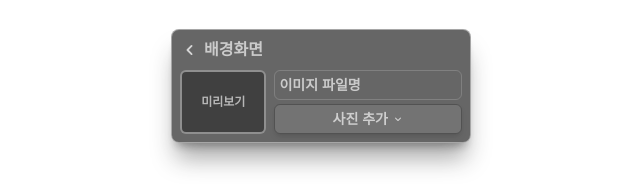
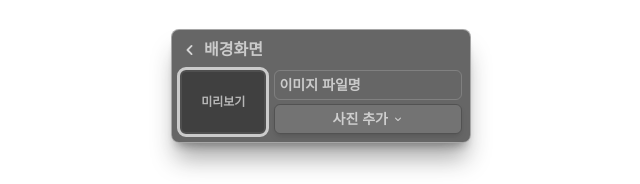
Before and after one commit to River-ans/MyDock, a Next.js app: page /setting/background in a window 1280 px wide. Shown: the part 314-498 px from the top of the page, without its empty margins (319-959 px from the left). Built offline with nearby package versions, Linux system fonts and the light colour scheme.

Commit message:
스타일 개선

```diff
--- a/src/app/setting/background/page.tsx
+++ b/src/app/setting/background/page.tsx
@@ -49,7 +49,12 @@ export default function BackGround() {
       </div>
       <div className='flex gap-2'>
         {/* ❗ 프리뷰 영역에서 Zustand의 bgUrl 사용 */}
-        <div className='h-16 w-32 bg-primary-700 border-2 border-primary-400/80 rounded-md overflow-hidden flex items-center justify-center'>
+        <div
+          className='h-16 w-32 bg-primary-700 border-2 border-primary-400/80
+        outline border-primary-600/90
+        rounded-md
+        overflow-hidden flex items-center justify-center'
+        >
           {bgUrl ? (
             <img
               src={bgUrl}
@@ -71,7 +76,8 @@ export default function BackGround() {
             <button
               type='button'
               onClick={handleUploadClick}
-              className='flex-1 flex-center gap-1 p-1 border border-primary-600 shadow-md bg-primary-500 rounded-md'
+              className='flex-1 flex-center gap-1 p-1 border border-primary-600 shadow-md
+              bg-primary-500 rounded-md active:bg-primary-400 transition-all duration-200 ease-in-out'
             >
               사진 추가
               <Down className='w-3 h-3' />
```
